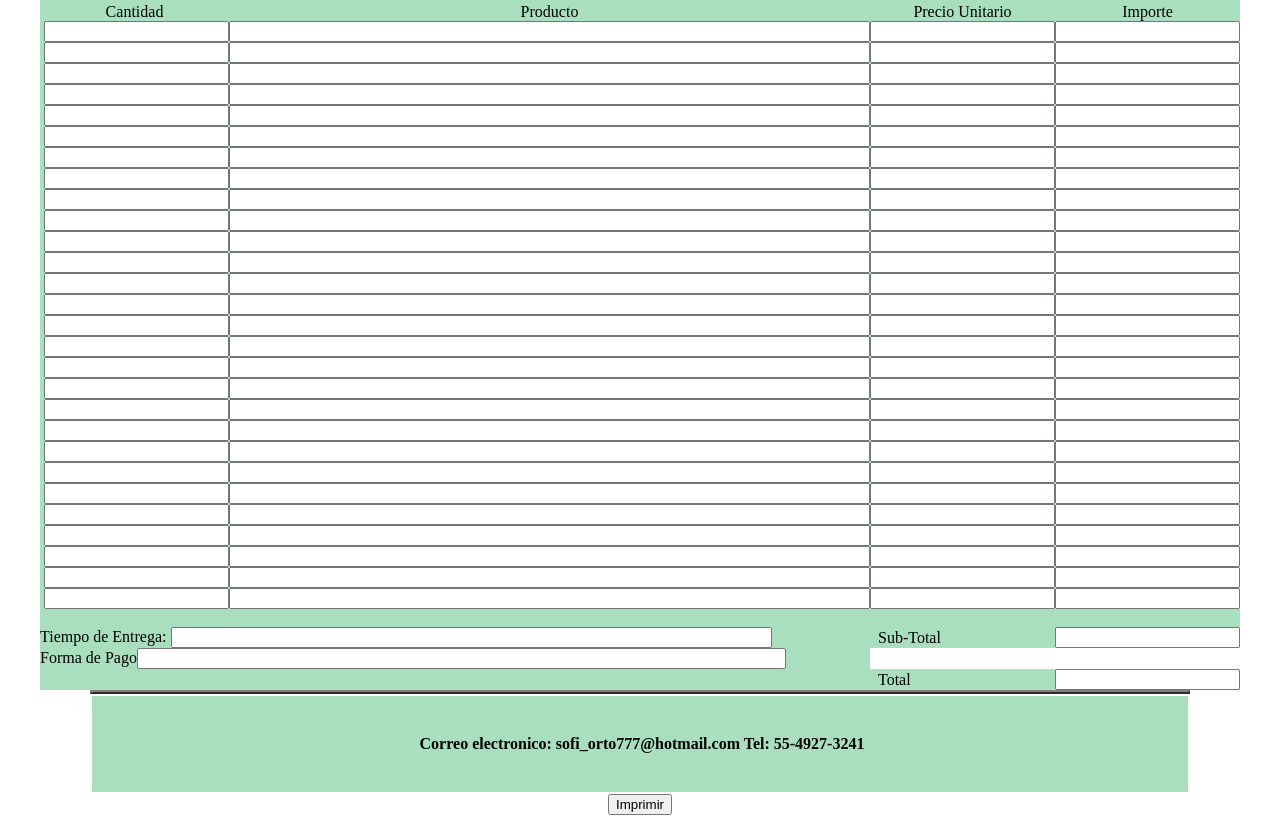
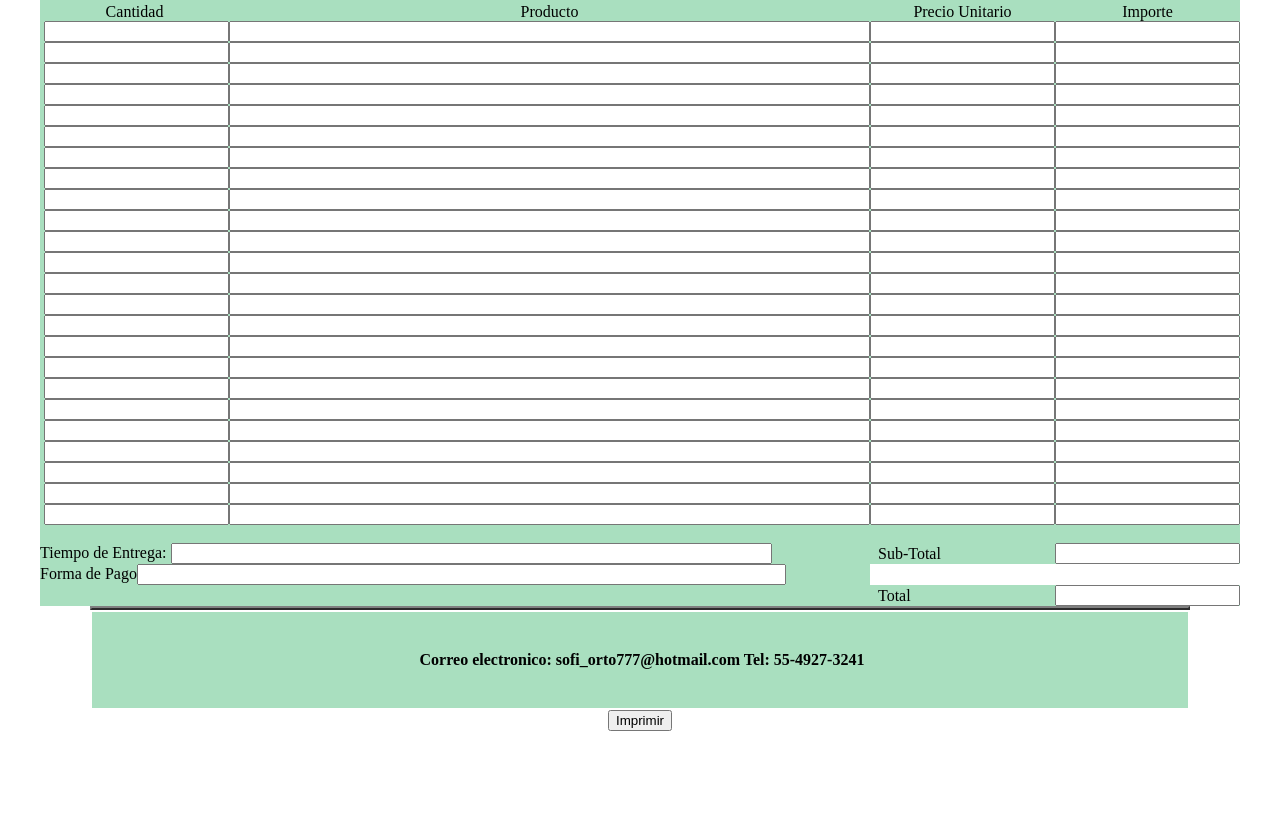
Before and after one commit to Valenchao/orto, a plain HTML site: page orto/index.html in a window 1280 px wide. Shown: the part 452-1275 px from the top of the page. After the commit the page ends 1191 px from the top, so only its background shows below. Drawn offline with Linux system fonts and the light colour scheme; a web font is replaced by a local one.

Commit message:
Update index.html

```diff
--- a/orto/index.html
+++ b/orto/index.html
@@ -69,7 +69,7 @@
 
 
 
-                <td width="821" rowspan="2"><p align="center" class="Estilo7" ><img src="../img/logo.PNG" align="left"> <BR><strong style="font-size:25pt;">SALUD ORTOMOLECULAR</strong><BR></p>
+                <td width="821" rowspan="2"><p align="center" class="Estilo7" ><img src="..orto/img/1.png" align="left"> <BR><strong style="font-size:25pt;">SALUD ORTOMOLECULAR</strong><BR></p>
 
                                         <p align="center"class="Estilo7" align="center"><strong>SOFÍA PERALTA RODRIGUEZ</p>
                                                <p align="center"class="Estilo7">MINERALES Y VITAMINAS QUE CAMBIARAN TU VIDA </p>
@@ -362,46 +362,6 @@
 <td><input type="text" style="text-align:center"></td>
 <td><input type="text" style="text-align:center"></td>
 
-</tr><tr>
-
-<td> &nbsp;<input type="text"align-text="center" style="text-align:center"></td>
-
-<td><input type="text" size="77pt" align="center" style="text-align:center"></td>
-
-<td><input type="text" style="text-align:center"></td>
-<td><input type="text" style="text-align:center"></td>
-
-</tr>
-
-<tr>
-
-<td> &nbsp;<input type="text"align-text="center" style="text-align:center"></td>
-
-<td><input type="text" size="77pt" align="center" style="text-align:center"></td>
-
-<td><input type="text" style="text-align:center"></td>
-<td><input type="text" style="text-align:center"></td>
-
-</tr><tr>
-
-<td> &nbsp;<input type="text"align-text="center" style="text-align:center"></td>
-
-<td><input type="text" size="77pt" align="center" style="text-align:center"></td>
-
-<td><input type="text" style="text-align:center"></td>
-<td><input type="text" style="text-align:center"></td>
-
-</tr>
-
-<tr>
-
-<td> &nbsp;<input type="text"align-text="center" style="text-align:center"></td>
-
-<td><input type="text" size="77pt" align="center" style="text-align:center"></td>
-
-<td><input type="text" style="text-align:center"></td>
-<td><input type="text" style="text-align:center"></td>
-
 </tr>
 
    <td colspan="4">
```
